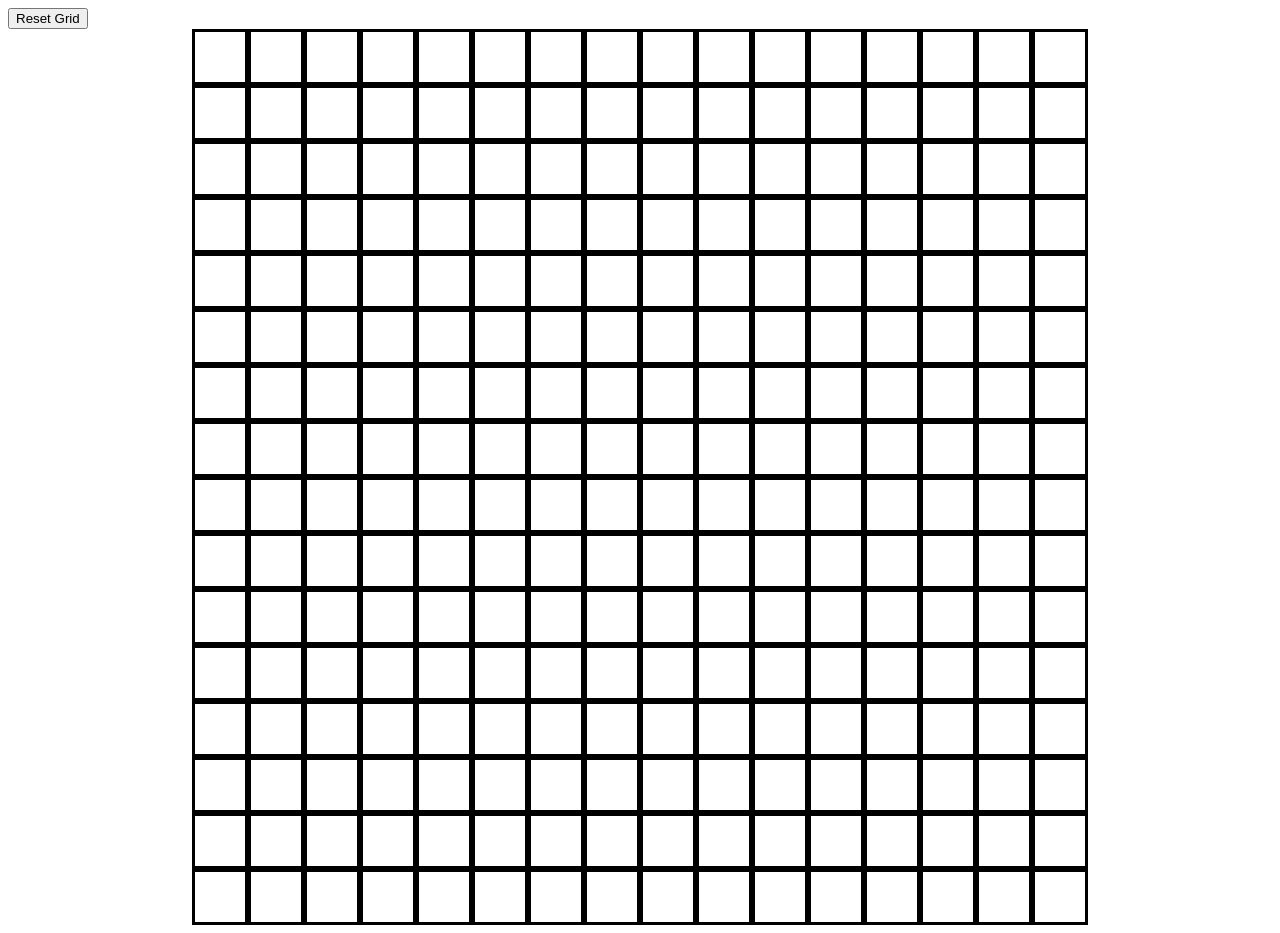
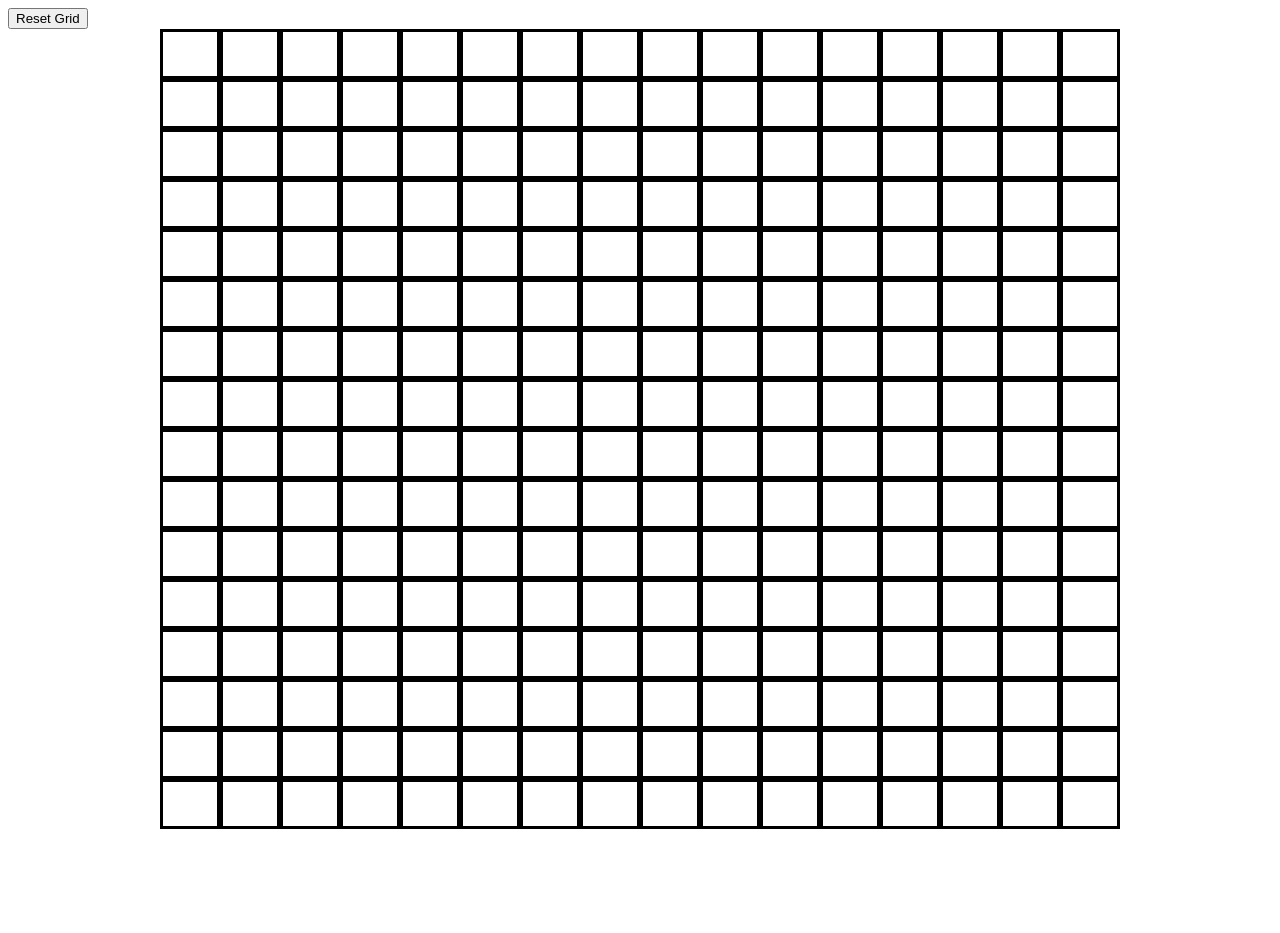
Before and after one commit to onyto/odin-etch-a-sketch, a plain HTML site: page index.html in a window 1280 px wide. After the commit the page ends 837 px from the top, so only its background shows below. Drawn offline with Linux system fonts and the light colour scheme.

Commit message:
Update grid to be a fixed height/width

```diff
--- a/script.js
+++ b/script.js
@@ -11,12 +11,16 @@ button.addEventListener('click', resetGrid);
 // Create a grid with X amount of rows that have X amount of squares in them
 function createGrid(rowNum, squareNum) {
   const container = document.querySelector('#container');
+  const grid = document.createElement('div');
+
+  grid.setAttribute('id', 'grid');
+  container.appendChild(grid);
 
   // Create rows
   for (let i = 0; i < rowNum; i++) {
     const row = document.createElement('div');
     row.classList.add('row');
-    container.appendChild(row);
+    grid.appendChild(row);
   }
 
   const rows = document.querySelectorAll('.row');
@@ -36,8 +40,8 @@ function colorSquare() {
 }
 
 function resetGrid() {
-  const rows = document.querySelectorAll('.row');
-  rows.forEach(row => row.remove());
+  const grid = document.getElementById('grid');
+  grid.remove();
 
   let userInput;
   while (true) {
--- a/style.css
+++ b/style.css
@@ -1,16 +1,22 @@
 #container {
   display: flex;
-  flex-direction: column;
-  align-items: center;
+  justify-content: center;
 }
 
+#grid {
+  display: flex;
+  flex-direction: column;
+  width: 960px;
+  height: 800px;
+}
 .row {
   display: flex;
+  flex: 1;
 }
 
 .square {
-  height: 50px;
-  width: 50px;
+  display: flex;
+  flex: 1;
   border-style: solid;
 }
 
```
